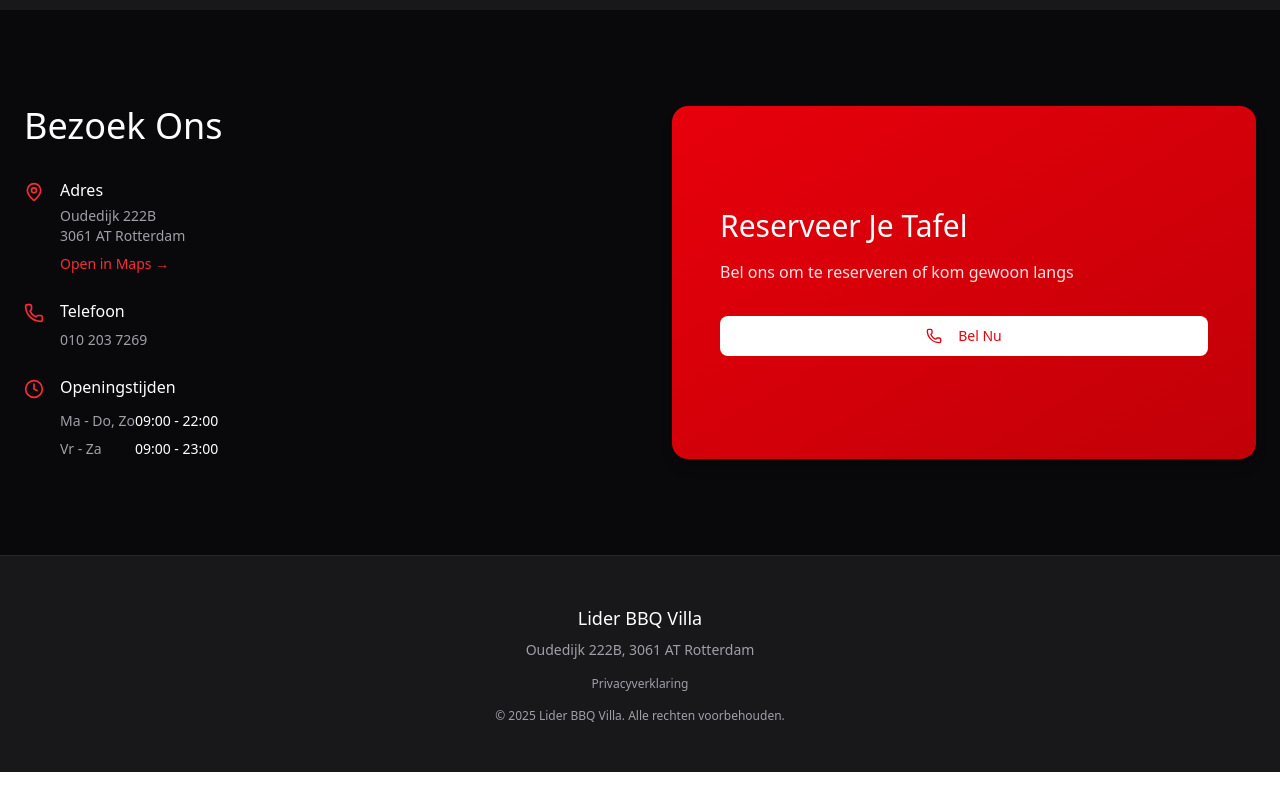
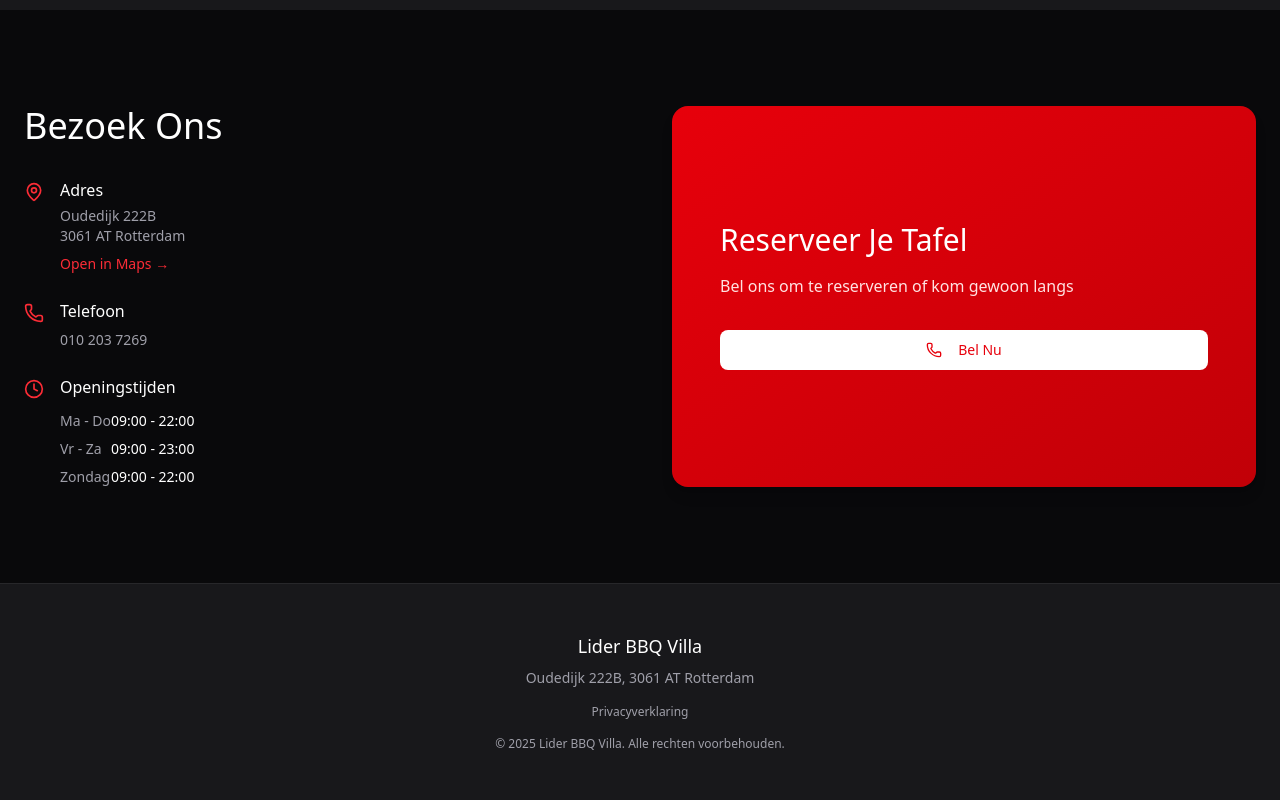
Before and after one commit to Brkk66/lider-bbq-villa, a Next.js app: page / in a window 1280 px wide. Shown: the part 2505-3305 px from the top of the page. Before the commit the page ends 3277 px from the top, so only its background shows below. Built offline with nearby package versions, Linux system fonts and the light colour scheme.

Commit message:
Format opening hours on separate lines

```diff
--- a/app/page.tsx
+++ b/app/page.tsx
@@ -440,12 +440,16 @@ export default function HomePage() {
                     <h3 className="font-medium mb-3 text-white">Openingstijden</h3>
                     <div className="space-y-2 text-sm">
                       <div className="flex justify-between">
-                        <span className="text-zinc-400">Ma - Do, Zo</span>
+                        <span className="text-zinc-400">Ma - Do</span>
                         <span className="font-medium text-white">09:00 - 22:00</span>
                       </div>
                       <div className="flex justify-between">
                         <span className="text-zinc-400">Vr - Za</span>
                         <span className="font-medium text-white">09:00 - 23:00</span>
+                      </div>
+                      <div className="flex justify-between">
+                        <span className="text-zinc-400">Zondag</span>
+                        <span className="font-medium text-white">09:00 - 22:00</span>
                       </div>
                     </div>
                   </div>
```
